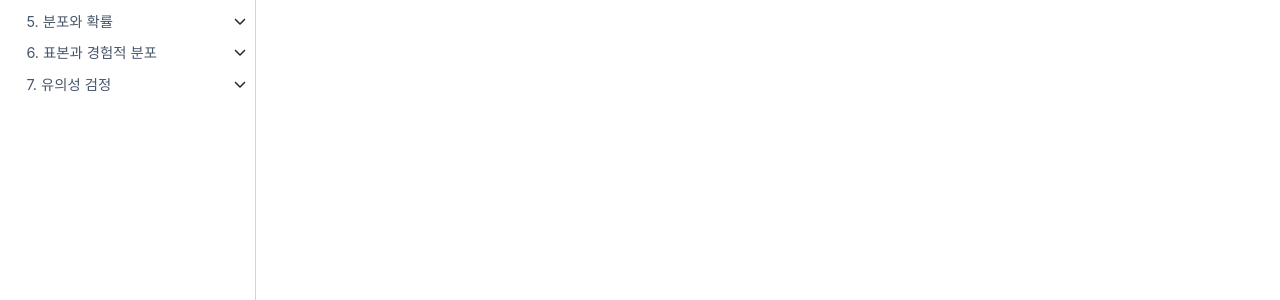
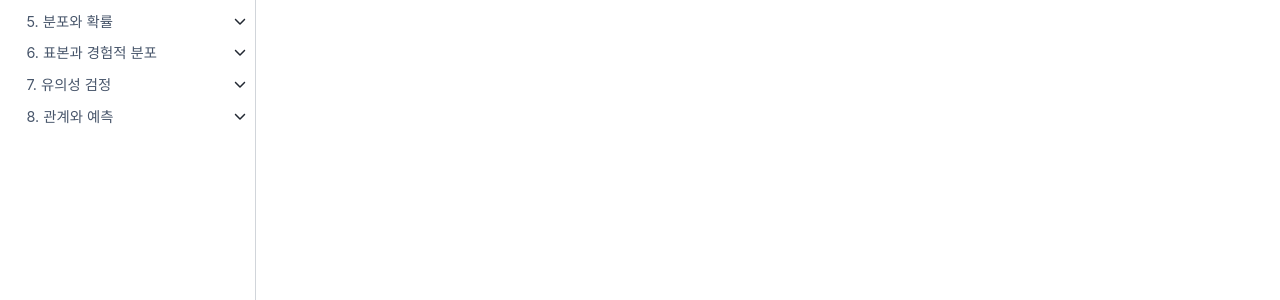
Before and after one commit to UOS-Bigdata/bigdatabook, a Jupyter Book: the page built from README.md, in a window 1280 px wide. Shown: the part 384-684 px from the top of the page. Built offline with Jupyter Book 1.0.4 settings and Sphinx 7.4.7 and the Sphinx Book theme 1.1.4, drawn with Linux system fonts in a browser that asks for light colours; pages that are not in the unit, such as notebooks, are missing from menus.

```diff
--- a/_toc.yml
+++ b/_toc.yml
@@ -58,3 +58,7 @@ sections:
   - file: chapters/07/decision
   - file: chapters/07/pvalue
   - file: chapters/07/abtest
+- file: chapters/08/relation-intro
+  title: 관계와 예측
+  sections:
+  - file: chapters/08/correlation
```
Also changed, not shown: chapters/08/relation-intro.md (added, +6 -0 lines), 2 other files.
